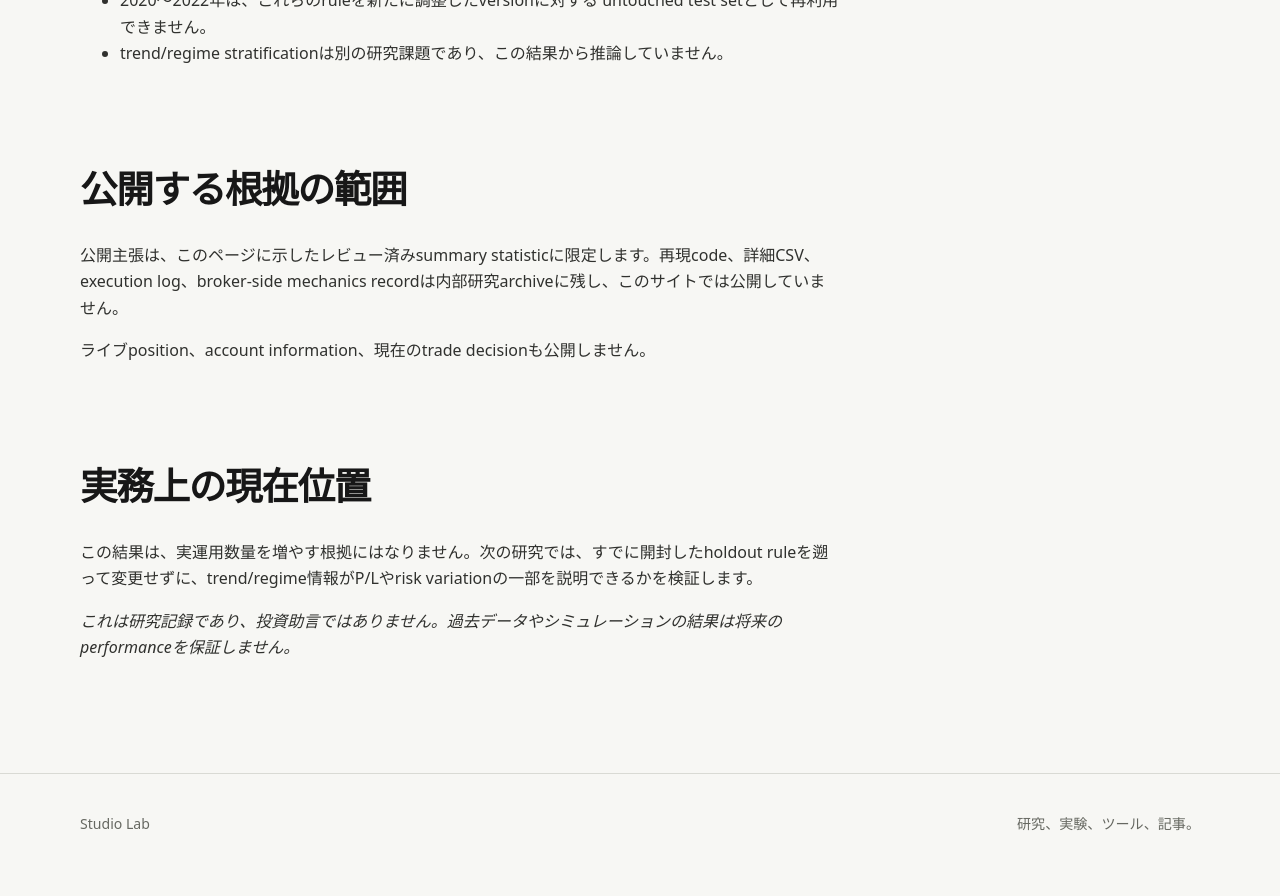
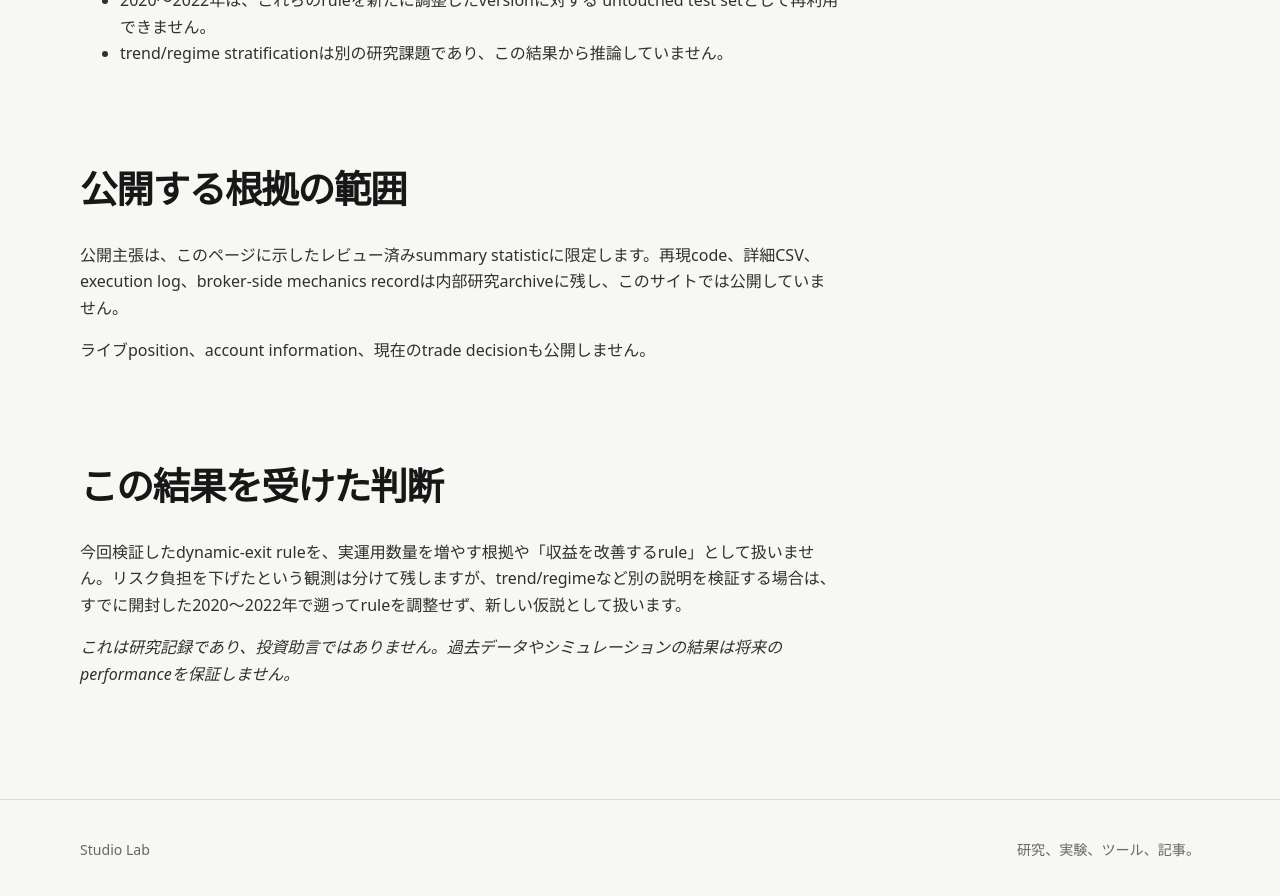
Before and after one commit to Josh-Temple/studio-lab-research, a Jekyll site: the page built from ja/research/repeat-trading-external-holdout.md, in a window 1280 px wide and 900 px high, scrolled down 4088 px. Shown: the top 896 px of the window. Built offline with Jekyll 4.4.1, drawn with Linux system fonts in a browser that asks for light colours; before the commit the page ends 4962 px from its top, so only the background shows below that.

Commit message:
リピート取引に判断セクションを追加

```diff
--- a/ja/research/repeat-trading-external-holdout.md
+++ b/ja/research/repeat-trading-external-holdout.md
@@ -107,8 +107,8 @@ benchmarkは±5円の有限grid、step 0.50円、take-profit 0.20円、1注文
 
 ライブposition、account information、現在のtrade decisionも公開しません。
 
-## 実務上の現在位置
+## この結果を受けた判断
 
-この結果は、実運用数量を増やす根拠にはなりません。次の研究では、すでに開封したholdout ruleを遡って変更せずに、trend/regime情報がP/Lやrisk variationの一部を説明できるかを検証します。
+今回検証したdynamic-exit ruleを、実運用数量を増やす根拠や「収益を改善するrule」として扱いません。リスク負担を下げたという観測は分けて残しますが、trend/regimeなど別の説明を検証する場合は、すでに開封した2020〜2022年で遡ってruleを調整せず、新しい仮説として扱います。
 
 *これは研究記録であり、投資助言ではありません。過去データやシミュレーションの結果は将来のperformanceを保証しません。*
```
